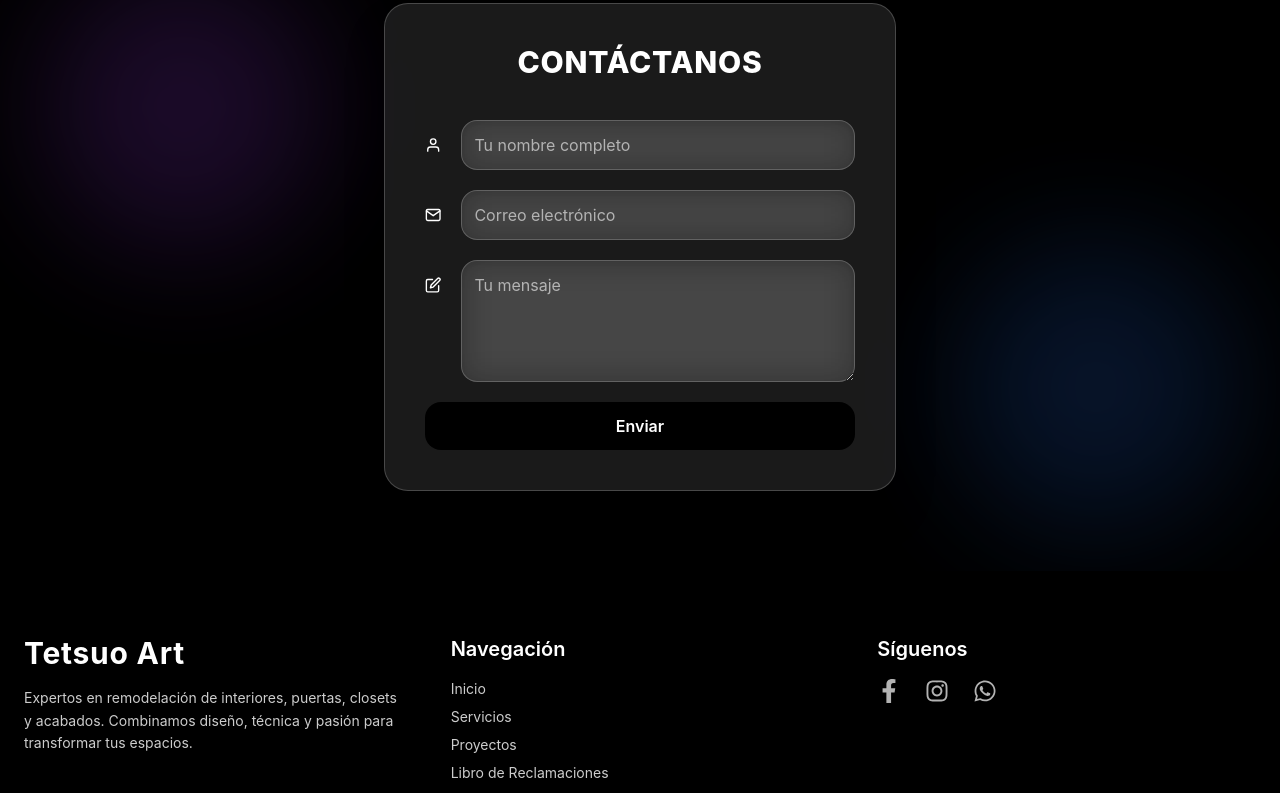
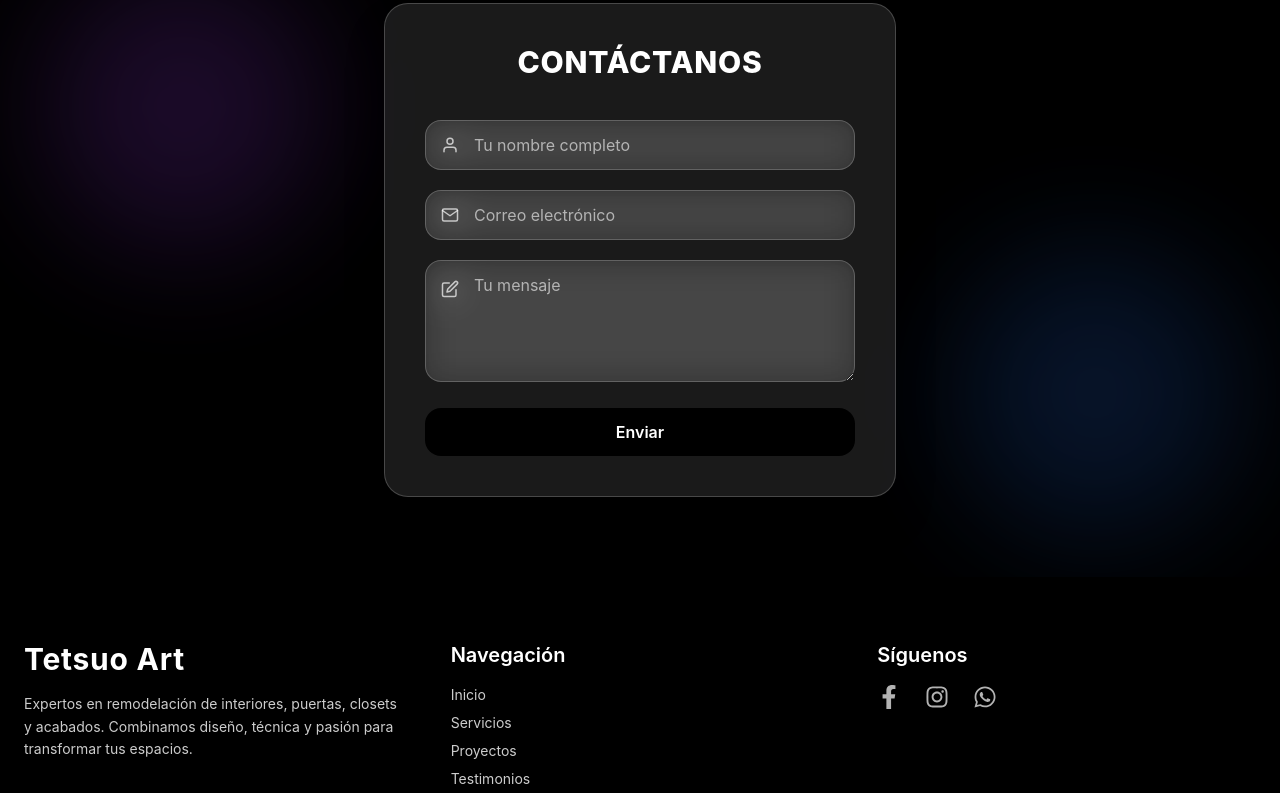
Before and after one commit to MDRCode20/landing02tetsuoart, a React (Vite) app in the folder frontend/: page / in a window 1280 px wide. Shown: the part 3380-4173 px from the top of the page. Built offline with nearby package versions, Linux system fonts and the light colour scheme.

Commit message:
subiendo cambios p3

```diff
--- a/frontend/src/components/ContactForm.jsx
+++ b/frontend/src/components/ContactForm.jsx
@@ -1,13 +1,7 @@
 import { useState } from "react";
 import { motion } from "framer-motion";
 import toast from "react-hot-toast";
-import axios from "axios";
-import {
-  FiUser,
-  FiMail,
-  FiEdit
-} from "react-icons/fi";
-
+import { FiUser, FiMail, FiEdit } from "react-icons/fi";
 
 const ContactForm = () => {
   const [formData, setFormData] = useState({
@@ -16,8 +10,7 @@ const ContactForm = () => {
     mensaje: "",
   });
 
-   const [isSubmitting, setIsSubmitting] = useState(false); // Evita doble envío
-
+  const [isSubmitting, setIsSubmitting] = useState(false);
 
   const handleChange = (e) => {
     setFormData({
@@ -27,7 +20,6 @@ const ContactForm = () => {
   };
 
   const handleSubmit = async (e) => {
-
     e.preventDefault();
     if (isSubmitting) {
       toast.warning("El formulario ya se está enviando...");
@@ -36,16 +28,13 @@ if (isSubmitting) {
 
     setIsSubmitting(true);
     try {
-      // Ajusta la URL a tu backend real
       const response = await fetch("http://localhost:8000/api/contacto", {
         method: "POST",
-  headers: {
-    "Content-Type": "application/json",
-  },
+        headers: { "Content-Type": "application/json" },
         body: JSON.stringify(formData),
       });
 
-      if (response.status === 201 || response.status === 200) {
+      if (response.ok) {
         toast.success("¡Mensaje enviado con éxito!");
         setFormData({ nombre: "", correo: "", mensaje: "" });
       } else {
@@ -54,8 +43,7 @@ if (isSubmitting) {
     } catch (error) {
       toast.error("Error de conexión con el servidor");
       console.error("Error al enviar formulario:", error);
-    }
-    finally {
+    } finally {
       setIsSubmitting(false);
     }
   };
@@ -65,7 +53,7 @@ if (isSubmitting) {
       id="contacto"
       className="py-20 px-4 bg-black text-center relative overflow-hidden"
     >
-  {/* Luces suaves de fondo */}
+      {/* Luces de fondo */}
       <div className="absolute top-0 left-0 w-full h-full pointer-events-none">
         <div className="absolute top-10 left-10 w-72 h-72 bg-purple-500/20 rounded-full blur-3xl animate-pulse" />
         <div className="absolute bottom-10 right-10 w-72 h-72 bg-blue-500/20 rounded-full blur-3xl animate-pulse" />
@@ -84,8 +72,8 @@ if (isSubmitting) {
 
         <form className="space-y-5" onSubmit={handleSubmit}>
           {/* Nombre */}
-      <div className="flex items-center gap-5">
-        <FiUser className="text-white text-lg" />
+          <div className="relative">
+            <FiUser className="absolute left-4 top-1/2 -translate-y-1/2 text-white/70 text-lg pointer-events-none" />
             <motion.input
               name="nombre"
               value={formData.nombre}
@@ -93,14 +81,14 @@ if (isSubmitting) {
               whileFocus={{ scale: 1.01 }}
               type="text"
               placeholder="Tu nombre completo"
-          className="w-full bg-white/10 backdrop-blur-lg border border-white/20 placeholder-white/60 text-white p-3 rounded-2xl shadow-inner focus:outline-none focus:ring-2 focus:ring-white/40 transition duration-300"
+              className="w-full pl-12 pr-4 bg-white/10 backdrop-blur-lg border border-white/20 placeholder-white/60 text-white p-3 rounded-2xl shadow-inner focus:outline-none focus:ring-2 focus:ring-white/40 transition duration-300"
               required
             />
           </div>
 
           {/* Correo */}
-      <div className="flex items-center gap-5">
-        <FiMail className="text-white text-lg" />
+          <div className="relative">
+            <FiMail className="absolute left-4 top-1/2 -translate-y-1/2 text-white/70 text-lg pointer-events-none" />
             <motion.input
               name="correo"
               value={formData.correo}
@@ -108,14 +96,14 @@ if (isSubmitting) {
               whileFocus={{ scale: 1.01 }}
               type="email"
               placeholder="Correo electrónico"
-          className="w-full bg-white/10 backdrop-blur-lg border border-white/20 placeholder-white/60 text-white p-3 rounded-2xl shadow-inner focus:outline-none focus:ring-2 focus:ring-white/40 transition duration-300"
+              className="w-full pl-12 pr-4 bg-white/10 backdrop-blur-lg border border-white/20 placeholder-white/60 text-white p-3 rounded-2xl shadow-inner focus:outline-none focus:ring-2 focus:ring-white/40 transition duration-300"
               required
             />
           </div>
 
           {/* Mensaje */}
-      <div className="flex items-start gap-5">
-        <FiEdit className="text-white text-lg mt-4" />
+          <div className="relative">
+            <FiEdit className="absolute left-4 top-5 text-white/70 text-lg pointer-events-none" />
             <motion.textarea
               name="mensaje"
               value={formData.mensaje}
@@ -123,7 +111,7 @@ if (isSubmitting) {
               whileFocus={{ scale: 1.01 }}
               placeholder="Tu mensaje"
               rows={4}
-          className="w-full bg-white/10 backdrop-blur-lg border border-white/20 placeholder-white/60 text-white p-3 rounded-2xl shadow-inner focus:outline-none focus:ring-2 focus:ring-white/40 transition duration-300"
+              className="w-full pl-12 pr-4 bg-white/10 backdrop-blur-lg border border-white/20 placeholder-white/60 text-white p-3 rounded-2xl shadow-inner focus:outline-none focus:ring-2 focus:ring-white/40 transition duration-300"
               required
             />
           </div>
@@ -131,7 +119,9 @@ if (isSubmitting) {
           {/* Botón */}
           <motion.button
             className={`relative w-full overflow-hidden font-semibold py-3 rounded-2xl group transition ${
-              isSubmitting ? "bg-gray-600 cursor-not-allowed" : "bg-black text-white"
+              isSubmitting
+                ? "bg-gray-600 cursor-not-allowed"
+                : "bg-black text-white"
             }`}
             whileHover={!isSubmitting ? "hover" : ""}
             type="submit"
--- a/frontend/src/components/Footer.jsx
+++ b/frontend/src/components/Footer.jsx
@@ -39,7 +39,7 @@ useEffect(() => {
               { name: "Inicio", id: "#inicio" },
               { name: "Servicios", id: "#servicios" },
               { name: "Proyectos", id: "#proyectos" },
-              { name: "Libro de Reclamaciones", id: "#libro-reclamaciones" },
+              { name: "Testimonios", id: "#testimonios" },
               { name: "Contacto", id: "#contacto" },
             ].map((link, i) => (
               <motion.li
--- a/frontend/src/components/ReclamationForm.jsx
+++ b/frontend/src/components/ReclamationForm.jsx
@@ -92,7 +92,7 @@ function ReclamationForm() {
     if (!validarFormulario()) return;
 
     try {
-      const res = await fetch('http://localhost:5000/api/reclamo', {
+      const res = await fetch('http://localhost:8000/api/reclamo', {
         method: 'POST',
         headers: { 'Content-Type': 'application/json' },
         body: JSON.stringify(form),
@@ -106,7 +106,6 @@ function ReclamationForm() {
         telefono: '',
         correo: '',
         productoServicio: '',
-        montoReclamado: '',
         tipo: 'Reclamo',
         detalle: '',
         pedido: '',
@@ -124,7 +123,7 @@ function ReclamationForm() {
     { name: 'telefono', icon: <FiPhone />, placeholder: 'Teléfono', required: false },
     { name: 'correo', icon: <FiMail />, placeholder: 'Correo electrónico', type: 'email', required: false },
     { name: 'productoServicio', icon: <FiEdit />, placeholder: 'Producto o servicio contratado', required: true },
-    { name: 'montoReclamado', icon: <FiDollarSign />, placeholder: 'Monto reclamado (opcional)', type: 'number', required: false },
+
   ];
 
   return (
```
Also changed, not shown: 2 other files (tests, documents, lock files or other folders). Lines whose indentation alone changed are shown as unchanged.
